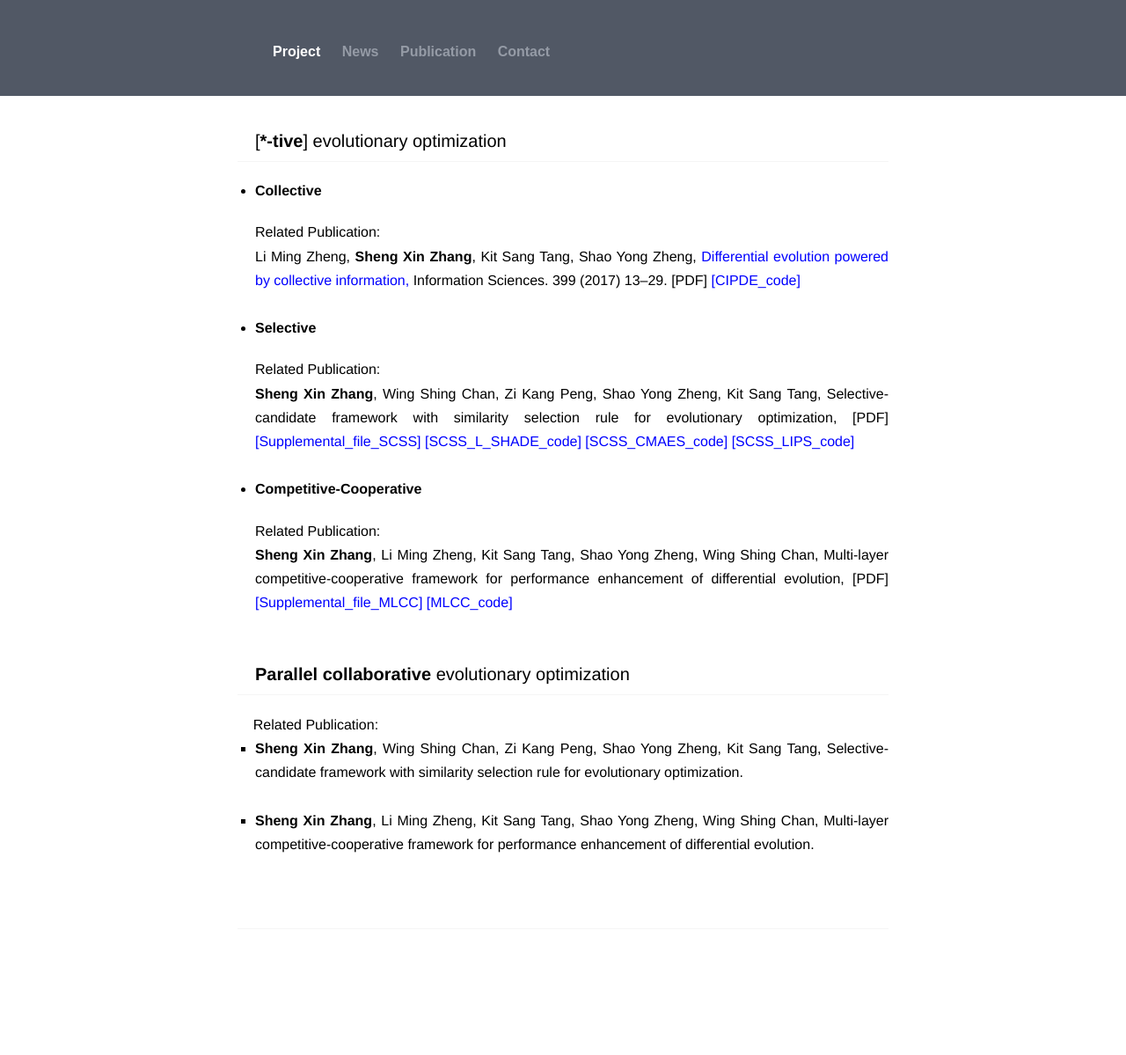
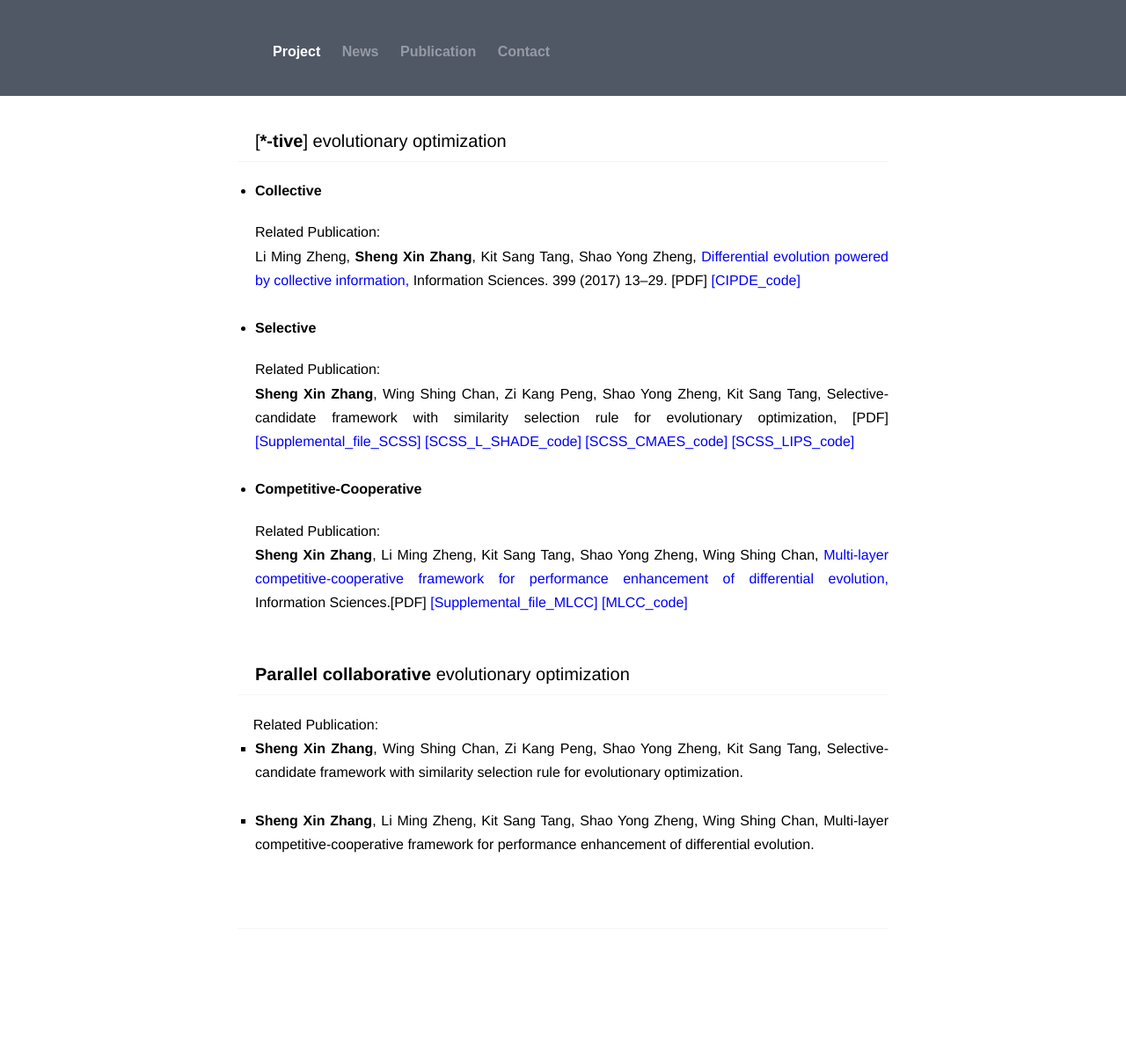
Before and after one commit to zsxhomepage/zsxhomepage.github.io, a Jekyll site: the page built from index.html, in a window 1280 px wide. Shown: the whole page at 88% size. Built offline with Jekyll 4.4.1, drawn with Linux system fonts in a browser that asks for light colours.

Commit message:
Update index.html

```diff
--- a/index.html
+++ b/index.html
@@ -34,7 +34,7 @@
 	<li> <b> Competitive-Cooperative  </b>
       <div class="content">
 	 Related 	Publication: <br>
-	   <b> Sheng Xin Zhang</b>, Li Ming Zheng, Kit Sang Tang, Shao Yong Zheng, Wing Shing Chan, Multi-layer competitive-cooperative framework for performance enhancement of differential evolution, [PDF]
+	   <b> Sheng Xin Zhang</b>, Li Ming Zheng, Kit Sang Tang, Shao Yong Zheng, Wing Shing Chan, <span class="link_face"> <a href="https://doi.org/10.1016/j.ins.2018.12.065"> Multi-layer competitive-cooperative framework for performance enhancement of differential evolution, </a> </span> Information Sciences.[PDF]
 	   <span class="link_face"> <a href="https://zsxhomepage.github.io/pdf/Supplemental_file_MLCC.pdf">[Supplemental_file_MLCC] </a> </span>
 	   <span class="link_face"> <a href="https://zsxhomepage.github.io/code/MLCCDE.zip">[MLCC_code] </a> </span>  <br>
 
```
